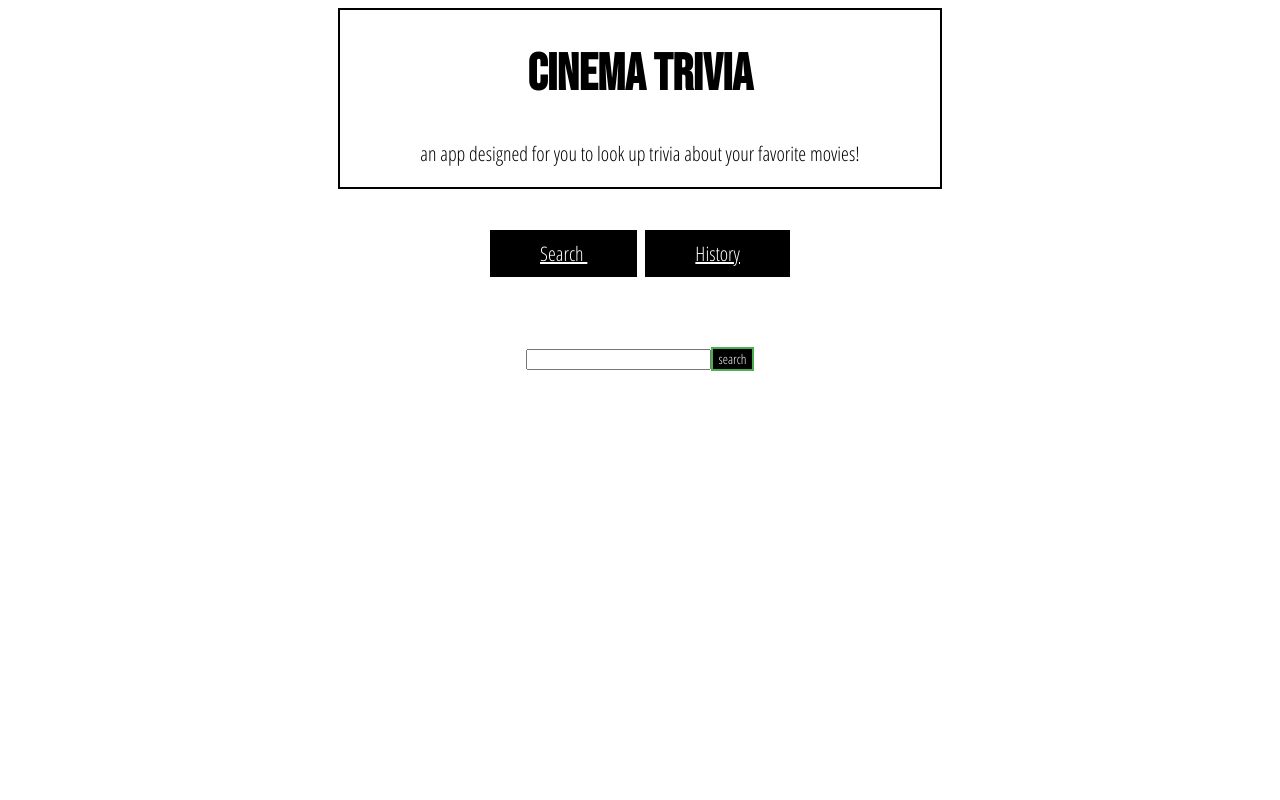
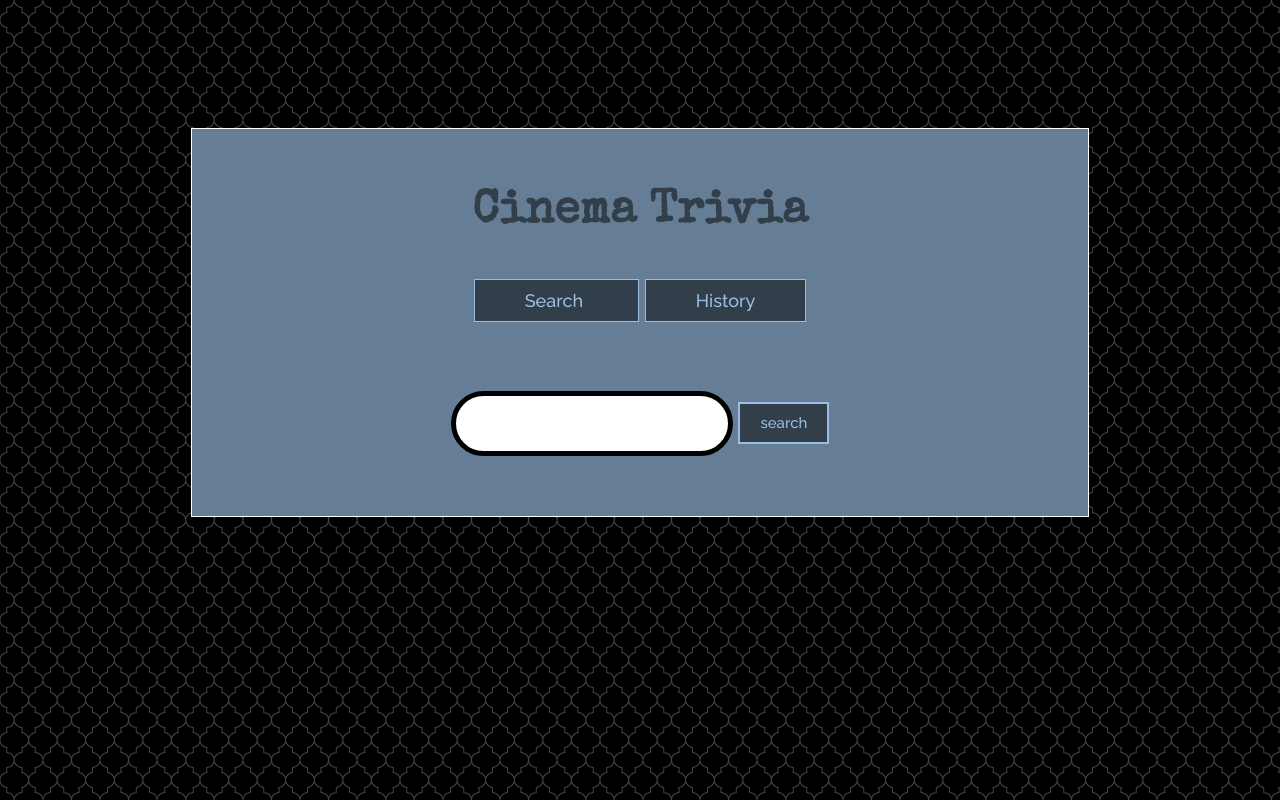
Before and after one commit to paaaarv/cinematrivia, a React (Create React App) app: page /search in a window 1280 px wide. Built offline with nearby package versions, Linux system fonts and the light colour scheme; a web font is replaced by a local one.

Commit message:
heavily edited css for search page

```diff
--- a/src/App.js
+++ b/src/App.js
@@ -9,7 +9,7 @@ import {BrowserRouter as Router, Route} from 'react-router-dom'
 function App() {
   return (
       <Router>
-          <div>
+          <div class="app">
               <Route path="/" component={Heading}/>
               <Route exact path="/search" component={Form}/>
               <Route exact path="/history" component={History}/>
--- a/src/components/ContentContainer.js
+++ b/src/components/ContentContainer.js
@@ -20,8 +20,7 @@ class ContentContainer extends React.Component{
         }
     }
 
-    handleUpdate(){
-        debugger
+    handleUpdate=()=>{
         if(this.props.movie.length <1){
             return <Error/>
             ///this.props.getMovie(this.props.match.params.movieId)
--- a/src/components/Form.js
+++ b/src/components/Form.js
@@ -22,9 +22,8 @@ class Form extends React.Component{
     }
     render(){
         return(
-            <div className="searchForm">
-
-                <form onSubmit={this.handleClick}>
+            <div className="formDiv">
+                <form className="form" onSubmit={this.handleClick}>
                     <input type="text" className="movieSearch" onChange={this.handleChange} value={this.state.input}/>
                     <button id="button-addon2" type="submit"> search </button>
 
--- a/src/components/Heading.js
+++ b/src/components/Heading.js
@@ -11,7 +11,6 @@ export default class Heading extends React.Component{
             <div className="heading">
                 <div className="box">
                 <h1> Cinema Trivia </h1>
-                <p> an app designed for you to look up trivia about your favorite movies!</p>
                 </div>
                 <br/>
             </div>
--- a/src/components/MoviesContainer.js
+++ b/src/components/MoviesContainer.js
@@ -9,13 +9,11 @@ class MoviesContainer extends React.Component{
     constructor(props){
         super(props)
     }
-
     componentDidMount(){
         this.props.getMovies()
     }
-
     handleUpdate(){
-        return (this.props.movies.map(function(movie){
+         (this.props.movies.map(function(movie){
                 return(
                     <div className="movieContainer">
                         <Movie id = {movie.id} key={movie.id} title={movie.title} image={movie.image} year = {movie.year_released}/>
@@ -28,7 +26,7 @@ class MoviesContainer extends React.Component{
 
     render(){
         return(
-            <div className="moviesContainer">{this.props.loading? <Loading/> : this.handleUpdate }</div>
+            <div className="moviesContainer">{this.props.loading? <Loading/> : null }</div>
         )
     }
 }
--- a/src/index.css
+++ b/src/index.css
@@ -1,4 +1,5 @@
 @import url('https://fonts.googleapis.com/css2?family=Antic+Slab&family=Barlow+Condensed:wght@200&display=swap');
+@import url('https://fonts.googleapis.com/css2?family=Montserrat:wght@200&family=Raleway:wght@500&family=Special+Elite&display=swap');
 @import url("react-loader-spinner/dist/loader/css/react-spinner-loader.css");
 
 
@@ -8,6 +9,10 @@ body {
     sans-serif;
   -webkit-font-smoothing: antialiased;
   -moz-osx-font-smoothing: grayscale;
+  width: 70%;
+  border: 1px solid white;
+  margin: 10% auto;
+  background-image:url("images/hotel-wallpaper-black.png");
 }
 
 code {
@@ -15,22 +20,61 @@ code {
     monospace;
 }
 
+.app{
+    background-color:#657E96;
+    padding: 30px;
+}
+
 .heading{
-    font-family: 'Bebas Neue', cursive;
+    font-family: 'Special Elite', cursive;
     text-align: center;
-    font-size: 2vw;
-    margin-bottom: 20px;
-    justify-content: center;
-    align-items: center;
-
-
+    font-size: 1.8vw;
+    color: #323E4A;
 }
 .box{
-    margin-top: 20px;
-    border: 2px solid black;
-    width: 600px;
+    width: 80%;
     margin: auto;
-    padding: auto;
+}
+.navigation{
+    font-family: 'Raleway', sans-serif;
+    padding: 10px 50px;
+    margin: 3px;
+    font-size:18px;
+    border: 1px solid #98BFE3;
+    text-decoration: none;
+    color: #98BFE3;
+    background-color: #323E4A;
+}
+.navDiv{
+    width: 80%;
+    margin: 0 auto;
+    text-align: center;
+}
+.formDiv{
+    padding-top: 50px;
+    margin: 30px;
+    text-align: center;
+}
+
+input[type="text"]{
+    background: white;
+    border:none;
+    padding-right: 20px;
+    border: 5px solid black;
+    border-radius: 50px;
+    padding: 20px;
+    width: 30%;
+    margin: auto;
+}
+
+button{
+    font-family: 'Raleway', sans-serif;
+    font-size: 15px;
+    color:#98BFE3;
+    background-color: #323E4A;
+    border: 2px solid  #98BFE3;
+    padding: 10px 20px;
+    margin-left: 5px;
 }
 .movieImage{
     margin-top: 50px;
@@ -55,8 +99,6 @@ code {
     width: 50%;
     margin: auto;
     text-align: center;
-
-
 }
 
 
@@ -82,37 +124,7 @@ h2, h3{
     text-align: center;
     padding-top: 30px;
 }
-.navigation{
-    font-family: 'Open Sans Condensed', sans-serif;
-    padding: 10px 50px;
-    margin: 3px;
-    font-size:20px;
-    border: 1px solid white;
-    color: white;
-    background-color: black;
-
-
-}
-
-.navDiv{
-    width: 80%;
-    margin: 0 auto;
-    text-align: center;
-}
-.searchForm{
-    padding-top: 50px;
-    margin: 30px;
-    text-align: center;
-
-}
 .loading{
     text-align:center;
     margin-top: 50px;
 }
-
-button{
-    font-family: 'Open Sans Condensed', sans-serif;
-    background-color: black;
- color: white;
- border: 2px solid #4CAF50
-}
--- a/src/reducers/manageMovies.js
+++ b/src/reducers/manageMovies.js
@@ -29,6 +29,7 @@ export default function movieReducer(state={movies: [], findMovie: [], loading:
         case "GET_MOVIES":
             state.movies = [];
             const triviaArray = []
+            debugger
             for (let i=0; i<action.movie.data.length; i++){
                 if (action.movie.data[i].relationships.trivia.data.length > 0){
                     action.movie.data[i].relationships.trivia.data.map(x=>triviaArray.push(x.id))
```
Also changed, not shown: src/images/hotel-wallpaper-black.png (added).
